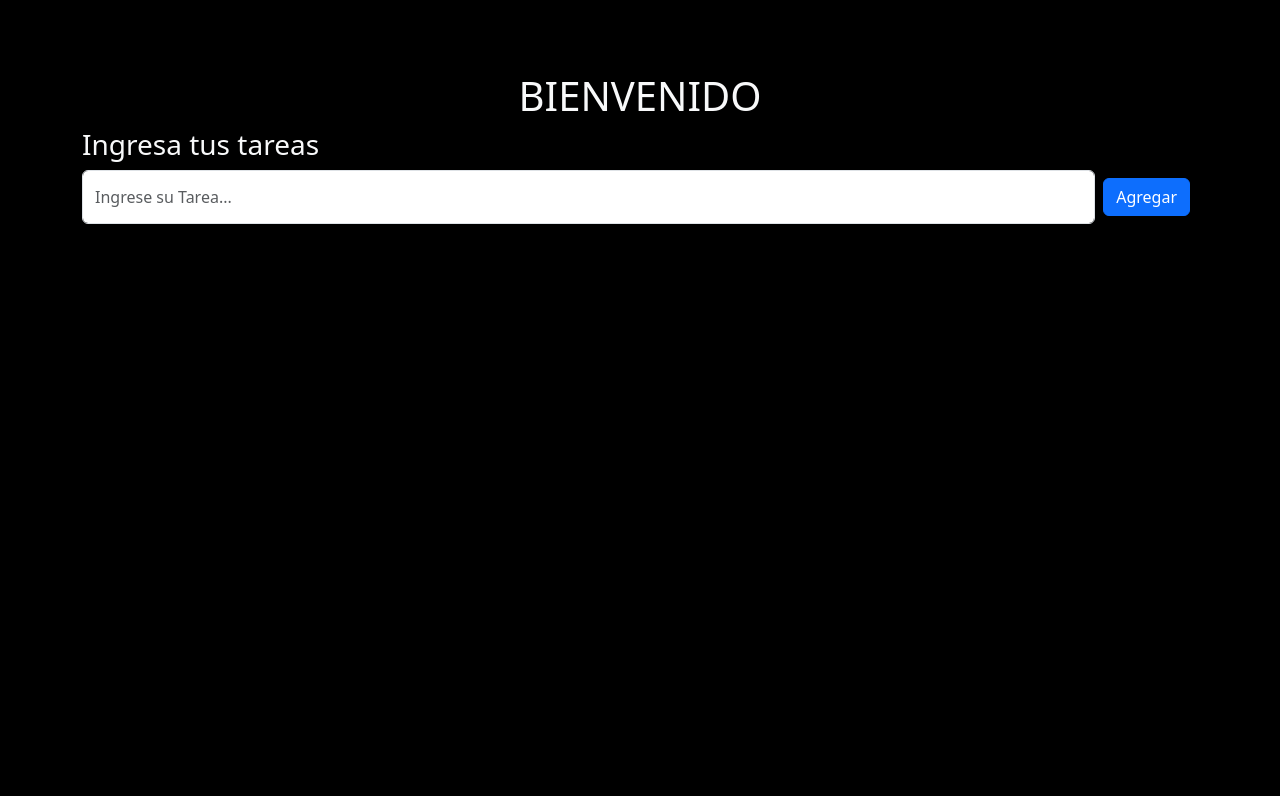
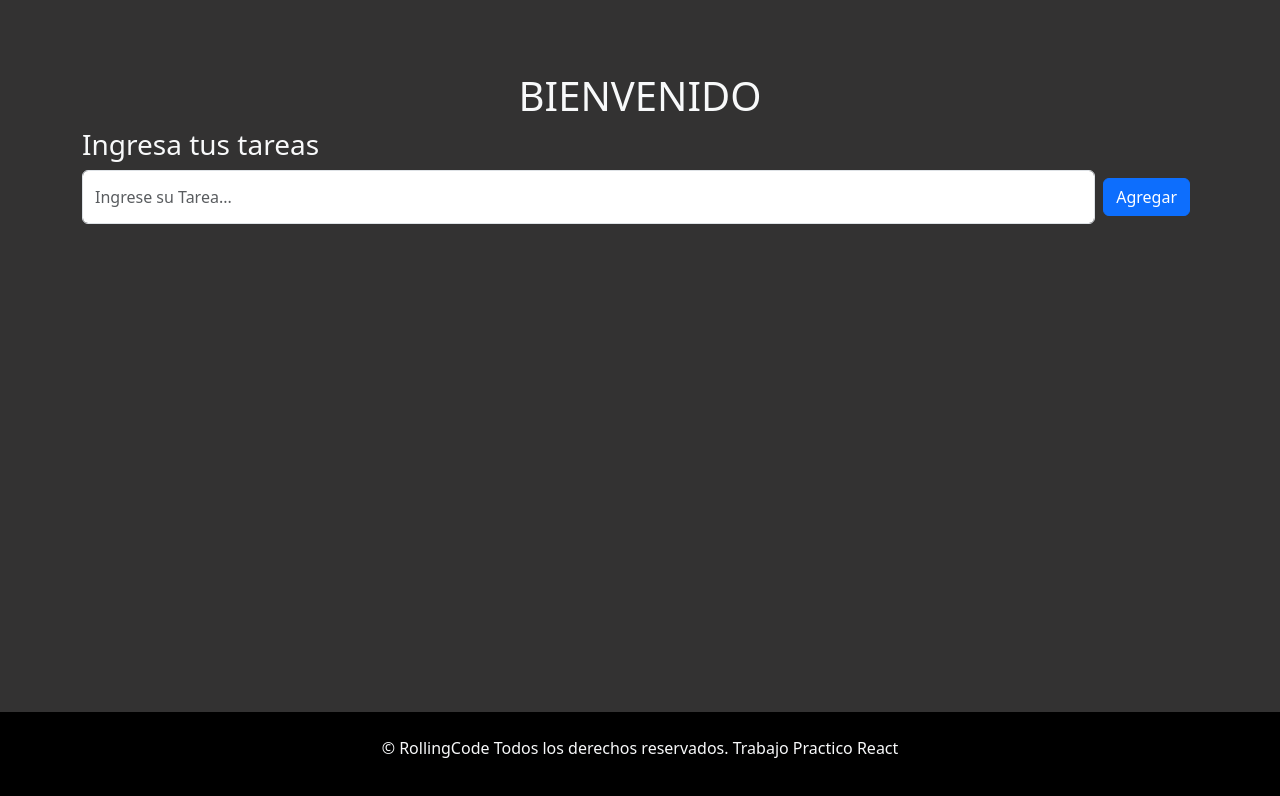
Before and after one commit to jgssanchez/TpReactEj4, a React (Vite) app: page / in a window 1280 px wide. Shown: the top 796 px of the page. Built offline with nearby package versions, Linux system fonts and the light colour scheme.

Commit message:
ejercicio 4 listo

```diff
--- a/src/App.css
+++ b/src/App.css
@@ -1,3 +1,12 @@
 body{
-  background-color: black;
+  background-color: rgb(51, 50, 50);
+
 }
+#root{
+  min-height: 100vh;
+  display: flex;
+  flex-direction: column;
+}
+main{
+  flex-grow: 1;
+}
--- a/src/App.jsx
+++ b/src/App.jsx
@@ -2,15 +2,19 @@ import 'bootstrap/dist/css/bootstrap.css';
 import './App.css';
 import Formulario from './components/Formulario';
 import { Container } from 'react-bootstrap';
+import Footer from './components/Footer';
 
 const  App =() => {
   return (
     <>
+    <main>
       <Container className='mt-4 py-5 text-light'>
         <h1 className='text-center'>BIENVENIDO</h1>
         <h3>Ingresa tus tareas</h3>
         <Formulario ></Formulario>
       </Container>
+    </main>
+    <Footer/>
     </>
   )
 }
--- /dev/null
+++ b/src/components/Footer.jsx
@@ -0,0 +1,10 @@
+import 'bootstrap/dist/css/bootstrap.css'
+const Footer = () => {
+    return (
+        <footer className='text-center text-light bg-black py-4'>
+            <p>&copy; RollingCode Todos los derechos reservados. Trabajo Practico React</p>
+        </footer>
+    );
+};
+
+export default Footer;
--- a/src/components/Formulario.jsx
+++ b/src/components/Formulario.jsx
@@ -38,7 +38,9 @@ const Formulario = () => {
             placeholder="Ingrese su Tarea..."
             onChange={(e) => setTarea(e.target.value)}
             value={tarea}
-            className="bg-gray"
+            minLength={5}
+            maxLength={100}
+
 
           />
           <Button type="submit" className="m-2">
```
